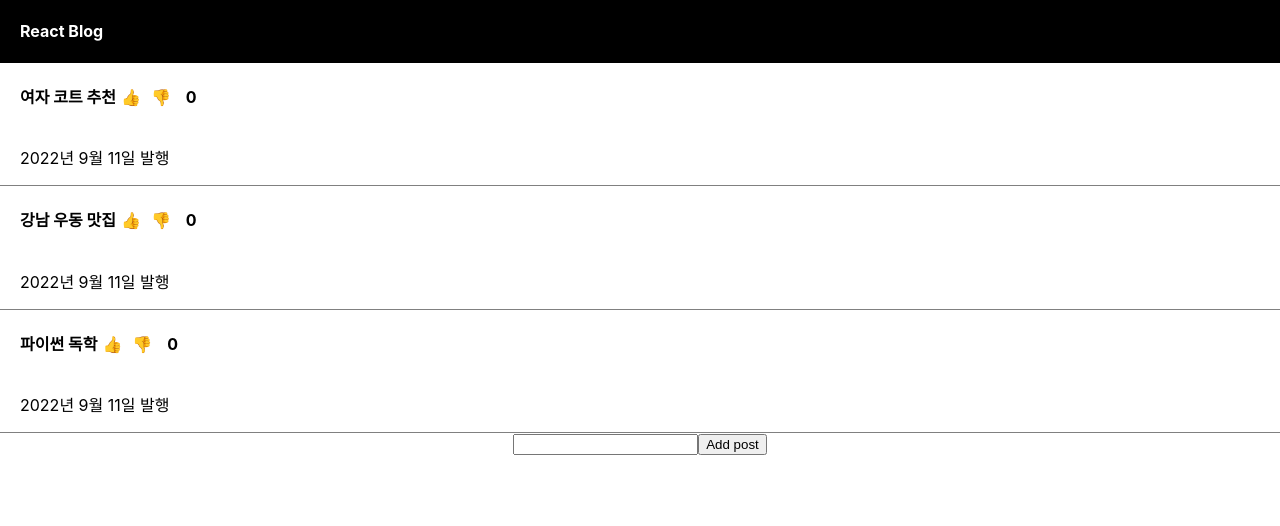
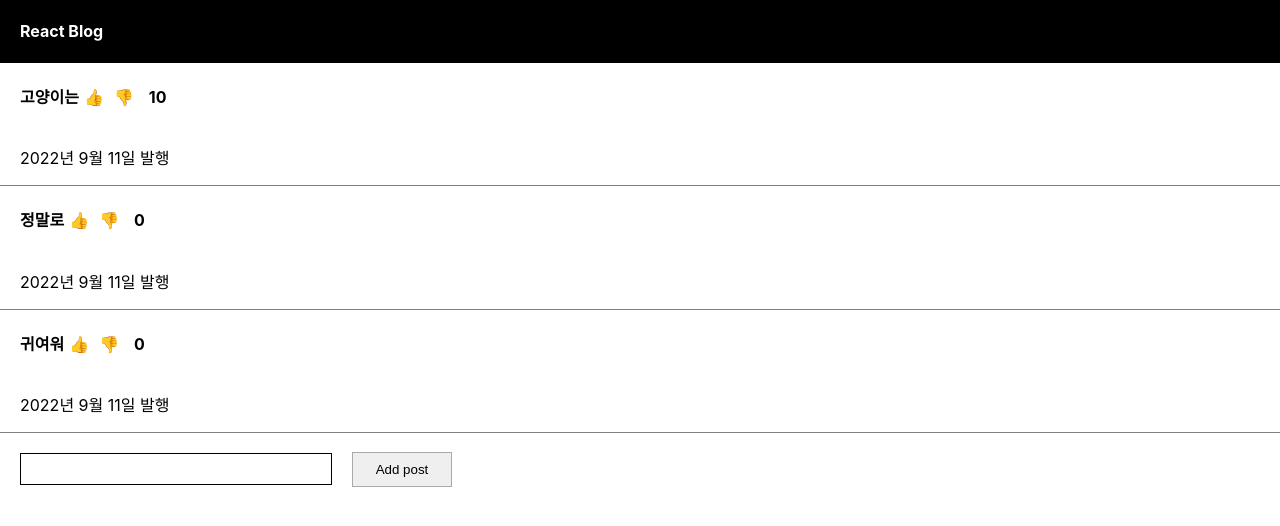
Before and after one commit to Kang-IJ/react_blog, a React (Create React App) app: page / in a window 1280 px wide. Shown: the top 526 px of the page. Built offline with nearby package versions, Linux system fonts and the light colour scheme; the HTML template or start-up script is replaced by a standard one.

Commit message:
feat: Add duplication preventing mechanism 2

```diff
--- a/src/App.css
+++ b/src/App.css
@@ -1,5 +1,5 @@
 .App {
-  text-align: center;
+  /* text-align: center; */
 }
 
 div {
@@ -43,3 +43,27 @@ div {
 .postTitle {
   cursor: pointer;
 }
+
+.input {
+  font-size: 16px;
+  margin: 20px;
+  padding: 5px;
+  border: 1px solid #000;
+  border-radius: 0;
+  width: 300px;
+  height: 20px;
+}
+.input-button {
+  border: 1px solid #aaa;
+  width: 100px;
+  height: 35px;
+  cursor: pointer;
+}
+
+.input-button:hover {
+  background-color: #ccc;
+}
+
+.input-button:active {
+  background-color: #aaa;
+}
--- a/src/App.js
+++ b/src/App.js
@@ -2,12 +2,8 @@ import "./App.css";
 import { useState } from "react";
 
 function App() {
-  let [postTitle, setPostTitle] = useState([
-    "여자 코트 추천",
-    "강남 우동 맛집",
-    "파이썬 독학",
-  ]);
-  let [like, setLike] = useState([0, 0, 0]);
+  let [postTitle, setPostTitle] = useState(["고양이는", "정말로", "귀여워"]);
+  let [like, setLike] = useState([10, 0, 0]);
   let [modal, setModal] = useState(false);
   let [input, setInput] = useState("");
   let [listTitleTarget, setListTitleTarget] = useState("");
@@ -73,6 +69,7 @@ function App() {
       })}{" "}
       {/** map 끝나는 부분 */}
       <input
+        className="input"
         onChange={(e) => {
           setInput(e.target.value);
         }}
@@ -94,7 +91,12 @@ function App() {
         }}
       />
       <button
+        className="input-button"
         onClick={() => {
+          let dupCheck = [...postTitle];
+          let lastOfDupCheckButton = dupCheck.pop();
+
+          if (lastOfDupCheckButton !== input) {
             if (input) {
               let copy = [...postTitle];
               copy.push(input);
@@ -104,6 +106,7 @@ function App() {
               let likeCopy = [...like];
               likeCopy.push(0);
               setLike(likeCopy);
+            }
           }
         }}
       >
@@ -126,7 +129,9 @@ function Modal(props, i) {
   return (
     <div className="modal">
       <h4>{props.listTitleTarget}</h4>
-      <p>날짜</p> {props.year}년 {props.month}월 {props.date}일 발행
+      <p>
+        {props.year}년 {props.month}월 {props.date}일 발행
+      </p>
       <p>상세내용</p>
     </div>
   );
```
Lines whose indentation alone changed are shown as unchanged.
